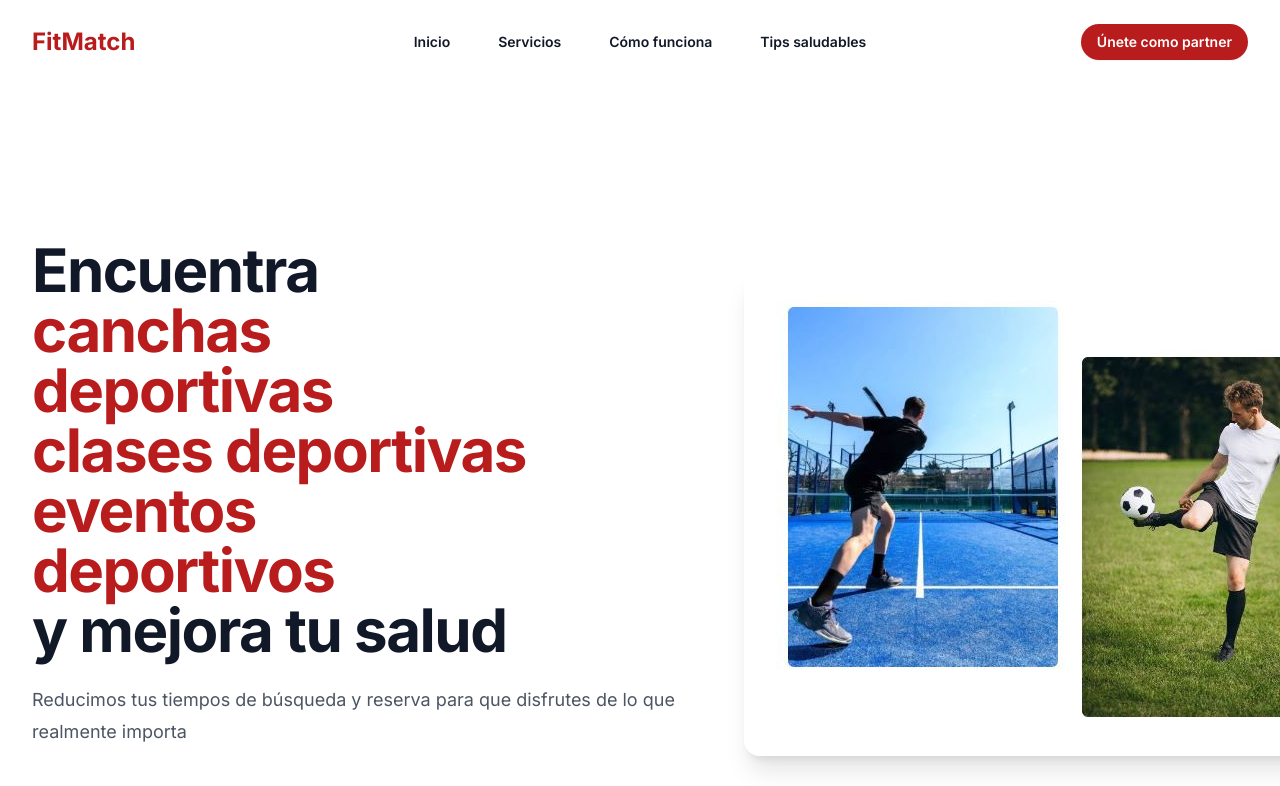
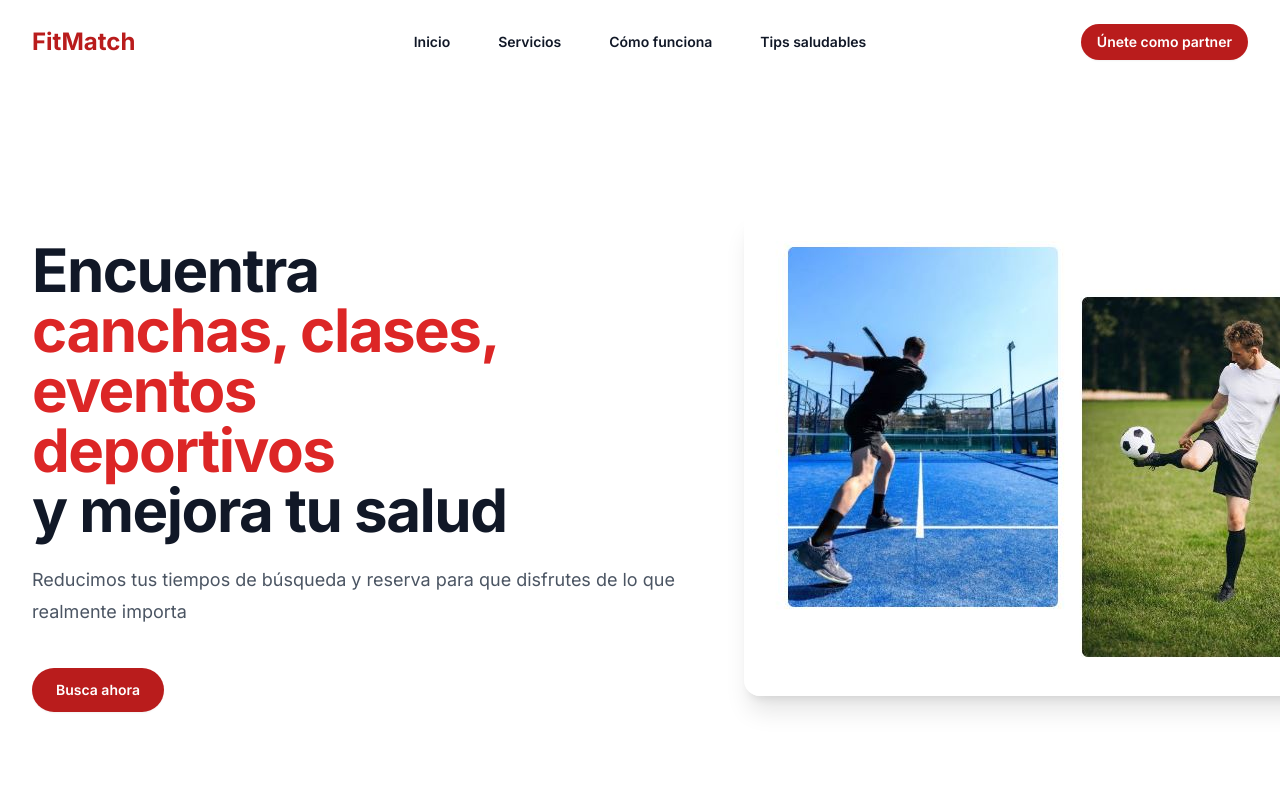
Before and after one commit to scplasenciac/fitmatch_v1, a Next.js app: page / in a window 1280 px wide. Shown: the top 786 px of the page. Built offline with nearby package versions, Linux system fonts and the light colour scheme.

Commit message:
Update hero text styling and layout

```diff
--- a/components/Hero.tsx
+++ b/components/Hero.tsx
@@ -17,11 +17,7 @@ export default function Hero() {
           >
             Encuentra
             <br />
-            <span className="text-primary-700">canchas deportivas</span>
-            <br />
-            <span className="text-primary-700">clases deportivas</span>
-            <br />
-            <span className="text-primary-700">eventos deportivos</span>
+            <span className="text-red-600">canchas, clases, eventos deportivos</span>
             <br />
             y mejora tu salud
           </motion.h1>
```
